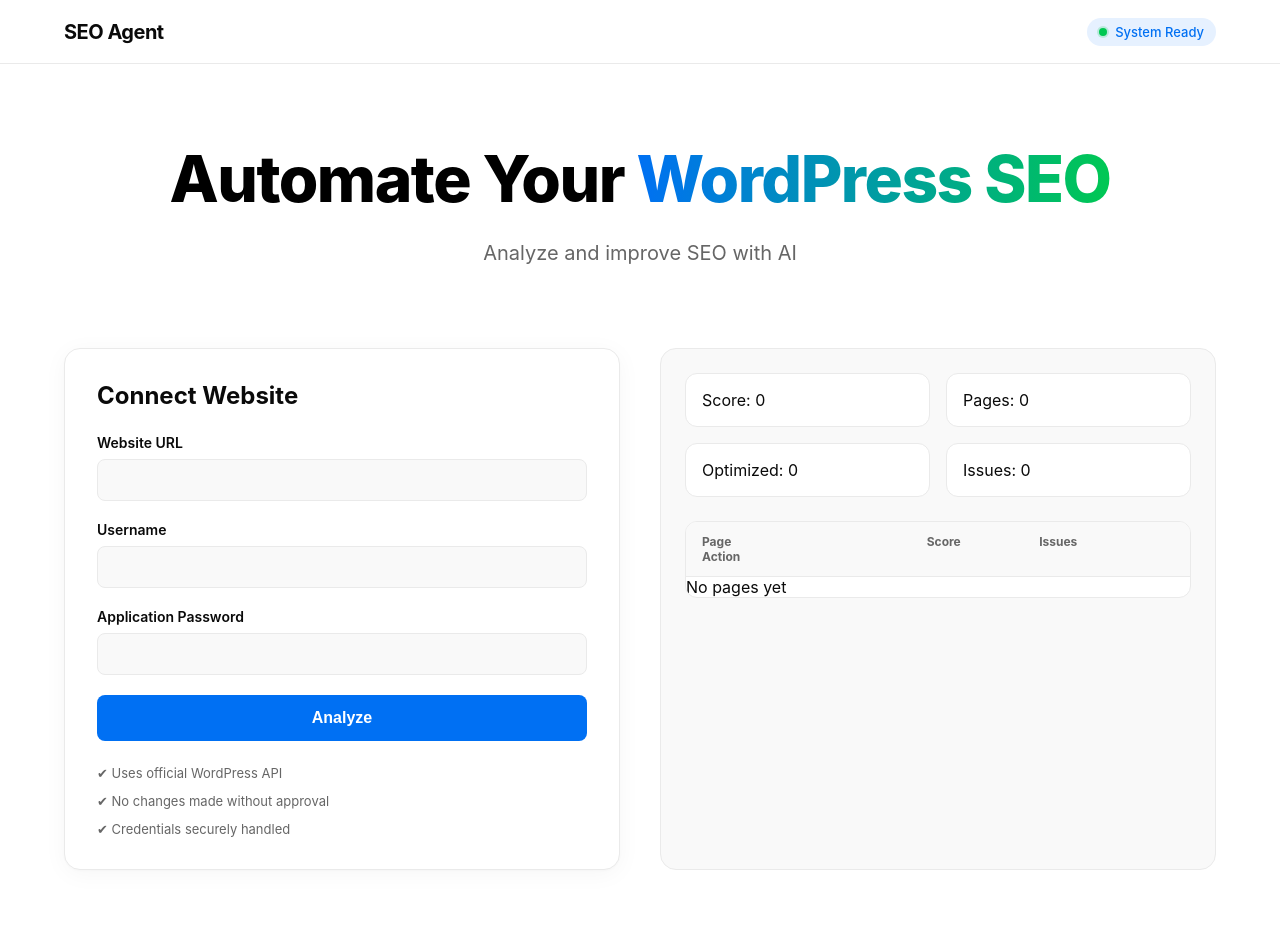
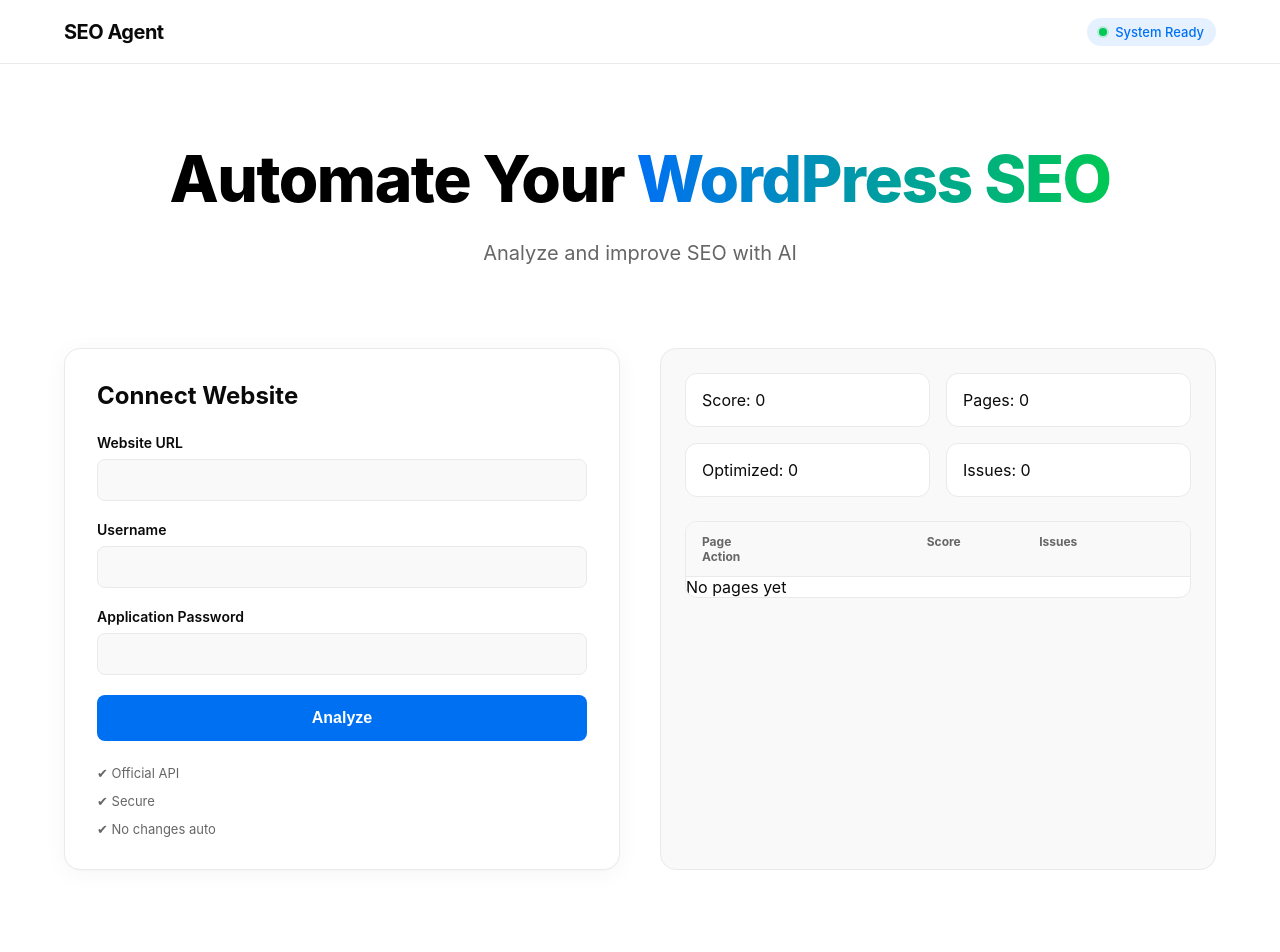
Before and after one commit to pranavstoretransform/seo-agent, a Next.js app: page / in a window 1280 px wide. Shown: the top 952 px of the page. Built offline with nearby package versions, Linux system fonts and the light colour scheme.

Commit message:
Update page.tsx

```diff
--- a/src/app/page.tsx
+++ b/src/app/page.tsx
@@ -142,9 +142,6 @@
 
       const data = await res.json();
 
-      // =========================
-      // HANDLE FORM SUBMIT
-      // =========================
       if (!data.success) {
         setShowErrorPopup(true);
       } else {
@@ -263,9 +260,9 @@
             {error && <p style={{ color: "red" }}>{error}</p>}
 
             <div className={styles.trustText}>
-              <div className={styles.trustItem}>✔ Uses official WordPress API</div>
-              <div className={styles.trustItem}>✔ No changes made without approval</div>
-              <div className={styles.trustItem}>✔ Credentials securely handled</div>
+              <div className={styles.trustItem}>✔ Official API</div>
+              <div className={styles.trustItem}>✔ Secure</div>
+              <div className={styles.trustItem}>✔ No changes auto</div>
             </div>
           </div>
 
```
